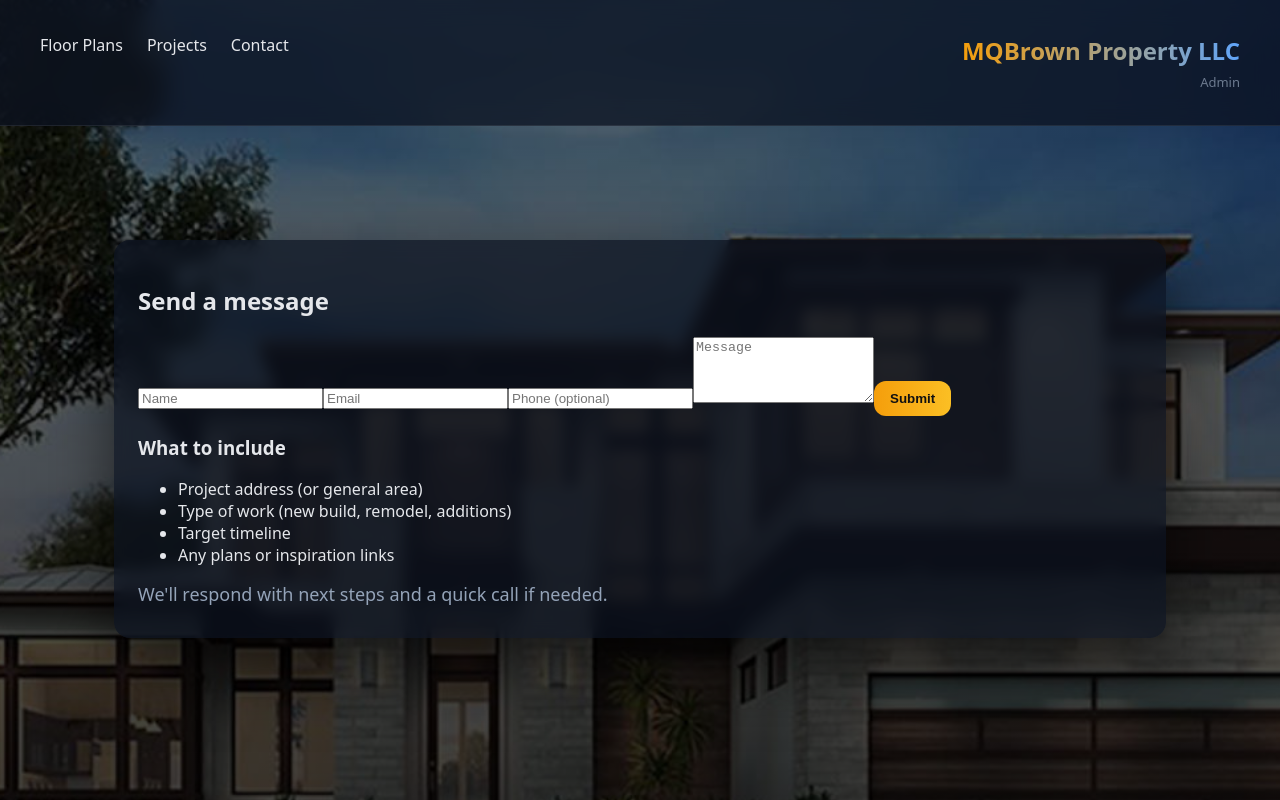
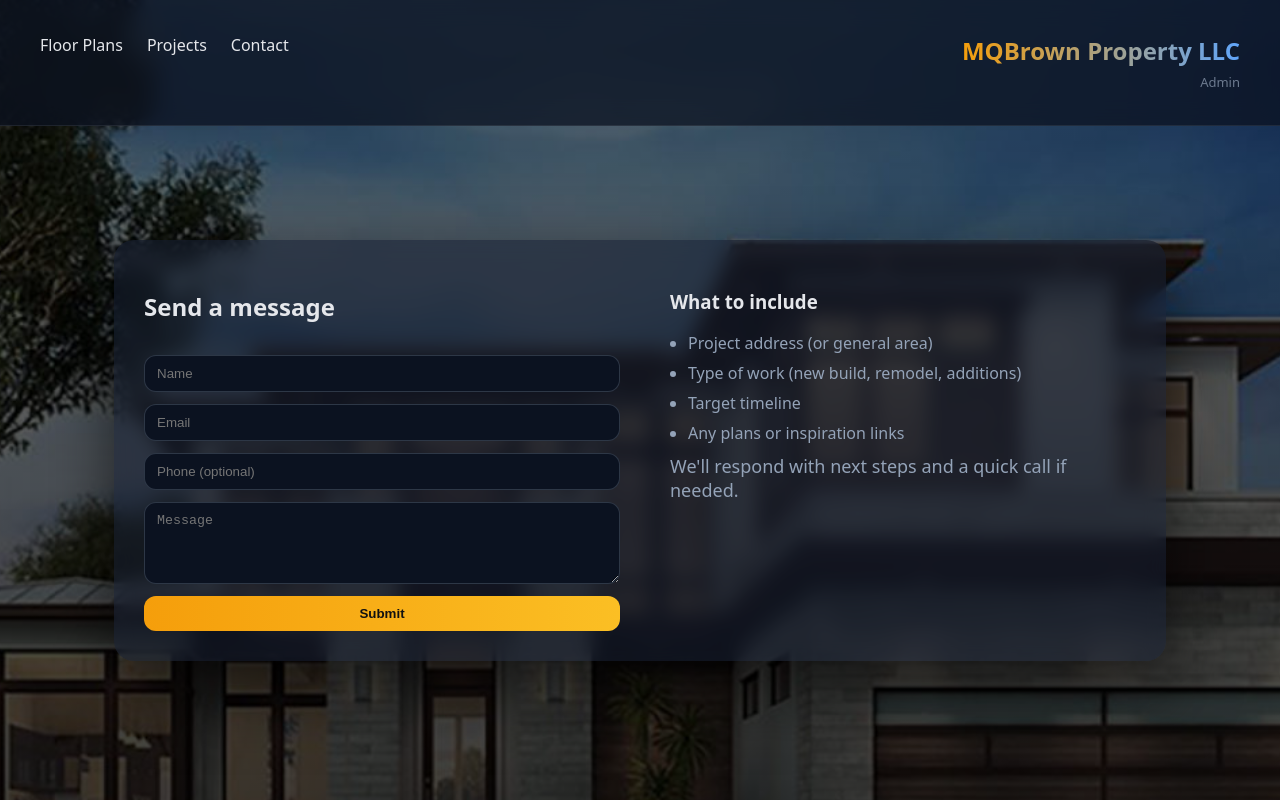
Before and after one commit to MQBrown/MelWebsiteRepo, a React (Vite) app: page /contact in a window 1280 px wide. Shown: the top 800 px of the page. Built offline with nearby package versions, Linux system fonts and the light colour scheme.

Commit message:
Add styles for contact page layout and inputs

```diff
--- a/src/styles.css
+++ b/src/styles.css
@@ -235,6 +235,61 @@ body{
   min-height: 100%;   /* ✅ ensures equal height */
 }
 
+/* ===== CONTACT PAGE ===== */
+.contact-layout{
+  display:grid;
+  grid-template-columns: 1fr;
+  gap:40px;
+}
+
+/* side-by-side on desktop */
+@media(min-width:900px){
+  .contact-layout{
+    grid-template-columns: 1fr 1fr;
+  }
+}
+
+/* LEFT SIDE */
+.contact-left{
+  display:flex;
+  flex-direction:column;
+  gap:12px;
+}
+
+/* RIGHT SIDE */
+.contact-right{
+  padding-left:10px;
+}
+
+.contact-right ul{
+  margin:10px 0;
+  padding-left:18px;
+  color:var(--muted);
+}
+
+.contact-layout{
+  backdrop-filter: blur(10px);
+  background: rgba(20,30,50,0.55);
+  border-radius:20px;
+  padding:30px;
+}
+
+.contact-right li{
+  margin-bottom:8px;
+}
+
+/* INPUTS */
+.input{
+  padding:10px 12px;
+  border-radius:12px;
+  border:1px solid rgba(148,163,184,.25);
+  background:#0b1220;
+  color:#fff;
+  width:100%;
+}
+
+
+
 /* ✅ FIXES BUTTON OVERLAP */
 .card .btn{
   margin-top:auto;
```
